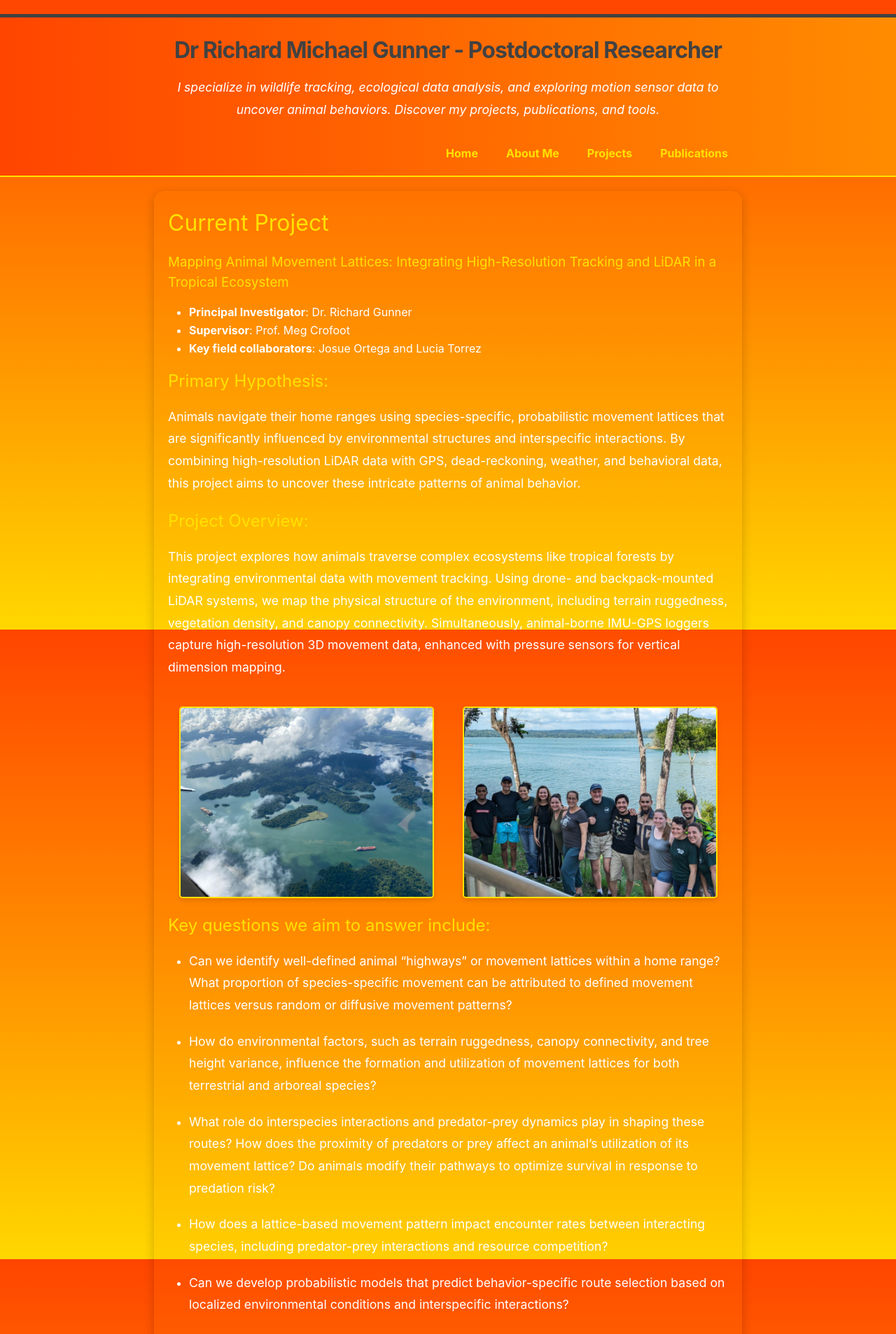
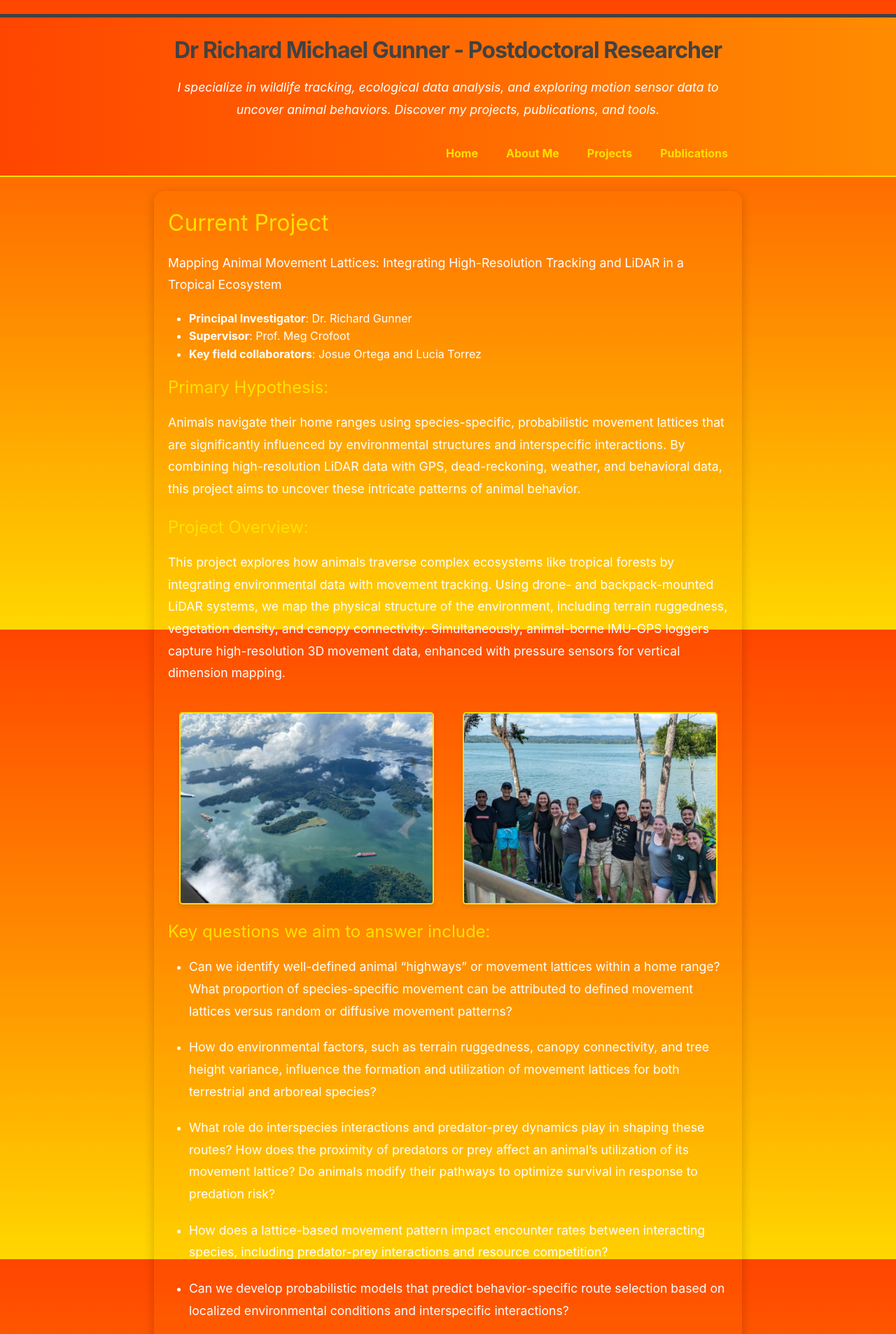
Before and after one commit to Richard6195/my-website, a Jekyll site: the page built from projects.md, in a window 1280 px wide. Shown: the top 1907 px of the page at 70% size. Built offline with Jekyll 4.4.1, drawn with Linux system fonts in a browser that asks for light colours.

Commit message:
Update website with new changes

```diff
--- a/projects.md
+++ b/projects.md
@@ -4,8 +4,7 @@ title: "Projects"
 permalink: /projects.html
 ---
 # Current Project
-
-### Mapping Animal Movement Lattices: Integrating High-Resolution Tracking and LiDAR in a Tropical Ecosystem
+Mapping Animal Movement Lattices: Integrating High-Resolution Tracking and LiDAR in a Tropical Ecosystem
 
 - **Principal Investigator**: Dr. Richard Gunner
 - **Supervisor**: Prof. Meg Crofoot
```
